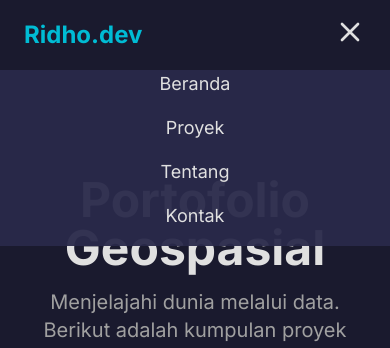
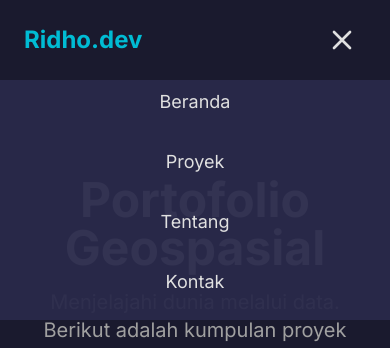
Before and after one commit to ridhoarazzak/Portofolio, a Next.js app: page / in a window 390 px wide. Both pictures are taken after a click on the button 350 px from the left and 32 px from the top of the page. Shown: the top 348 px of the page. Built offline with nearby package versions, Linux system fonts and the light colour scheme.

Commit message:
Update Navbar.js
Updated

```diff
--- a/components/Navbar.js
+++ b/components/Navbar.js
@@ -1,17 +1,17 @@
 // components/Navbar.js
-"use client"; // Penting: Ini menandai komponen sebagai Client Component di Next.js App Router
+"use client"; // PENTING: Menandai ini sebagai Client Component karena menggunakan hooks React
 
 import Link from 'next/link';
 import { useState, useEffect } from 'react';
 
 export default function Navbar() {
-  const [scrolled, setScrolled] = useState(false); // State untuk melacak apakah halaman sudah di-scroll
-  const [isMenuOpen, setIsMenuOpen] = useState(false); // State untuk mengelola menu mobile
+  const [scrolled, setScrolled] = useState(false); // State untuk melacak posisi scroll
+  const [isMenuOpen, setIsMenuOpen] = useState(false); // State untuk mengelola tampilan menu mobile
 
-  // Efek untuk mendeteksi scroll
+  // Efek untuk menambahkan/menghapus event listener saat komponen dimuat/dihapus
   useEffect(() => {
     const handleScroll = () => {
-      // Set 'scrolled' menjadi true jika posisi scroll lebih dari 20px (atau angka lain)
+      // Jika posisi scroll lebih dari 20px, set 'scrolled' menjadi true
       if (window.scrollY > 20) {
         setScrolled(true);
       } else {
@@ -19,26 +19,30 @@ export default function Navbar() {
       }
     };
 
+    // Tambahkan event listener untuk scroll
     window.addEventListener('scroll', handleScroll);
 
-    // Cleanup listener saat komponen di-unmount
+    // Fungsi cleanup: Hapus event listener saat komponen di-unmount
     return () => {
       window.removeEventListener('scroll', handleScroll);
     };
-  }, []); // Array dependensi kosong agar efek hanya berjalan sekali saat mount
+  }, []); // Array dependensi kosong berarti efek hanya berjalan sekali saat mount
 
+  // Fungsi untuk mengubah state menu mobile (membuka/menutup)
   const toggleMenu = () => {
     setIsMenuOpen(!isMenuOpen);
   };
 
   return (
     <nav
-      className={`fixed w-full z-50 transition-all duration-300 ${
-        scrolled ? 'bg-surface/90 shadow-lg backdrop-blur-sm py-2' : 'bg-transparent py-4'
-      }`}
+      className={`
+        fixed w-full z-50 transition-all duration-300
+        ${scrolled ? 'bg-surface/90 shadow-lg backdrop-blur-sm py-2' : 'bg-transparent py-4'}
+      `}
     >
       <div className="container mx-auto px-6 flex justify-between items-center">
-        <Link href="/" className="text-2xl font-bold text-primary">
+        {/* Logo/Nama Portofolio */}
+        <Link href="/" className="text-2xl font-bold text-primary hover:text-primary-dark transition-colors">
           Ridho.dev
         </Link>
 
@@ -58,9 +62,9 @@ export default function Navbar() {
           </Link>
         </div>
 
-        {/* Tombol Menu Mobile */}
+        {/* Tombol Menu Mobile (Hamburger Icon) */}
         <div className="md:hidden">
-          <button onClick={toggleMenu} className="text-text-main focus:outline-none">
+          <button onClick={toggleMenu} className="text-text-main focus:outline-none p-2 rounded-md hover:bg-surface-light">
             <svg
               className="w-8 h-8"
               fill="none"
@@ -69,6 +73,7 @@ export default function Navbar() {
               xmlns="http://www.w3.org/2000/svg"
             >
               {isMenuOpen ? (
+                // Ikon "X" saat menu terbuka
                 <path
                   strokeLinecap="round"
                   strokeLinejoin="round"
@@ -76,6 +81,7 @@ export default function Navbar() {
                   d="M6 18L18 6M6 6l12 12"
                 />
               ) : (
+                // Ikon Hamburger saat menu tertutup
                 <path
                   strokeLinecap="round"
                   strokeLinejoin="round"
@@ -88,25 +94,27 @@ export default function Navbar() {
         </div>
       </div>
 
-      {/* Menu Mobile yang Muncul */}
+      {/* Menu Mobile yang Muncul Saat isMenuOpen True */}
       <div
-        className={`md:hidden ${isMenuOpen ? 'block' : 'hidden'} bg-surface/95 mt-4 pb-4 transition-all duration-300`}
+        className={`md:hidden ${
+          isMenuOpen ? 'block animate-slide-down' : 'hidden' // Menggunakan animasi untuk muncul
+        } bg-surface/95 mt-4 pb-4 transition-all duration-300`}
       >
         <div className="flex flex-col items-center space-y-4">
-          <Link href="/" onClick={toggleMenu} className="text-text-main hover:text-primary transition-colors text-lg">
+          <Link href="/" onClick={toggleMenu} className="text-text-main hover:text-primary transition-colors text-lg w-full text-center py-2">
             Beranda
           </Link>
-          <Link href="/proyek" onClick={toggleMenu} className="text-text-main hover:text-primary transition-colors text-lg">
+          <Link href="/proyek" onClick={toggleMenu} className="text-text-main hover:text-primary transition-colors text-lg w-full text-center py-2">
             Proyek
           </Link>
-          <Link href="/tentang" onClick={toggleMenu} className="text-text-main hover:text-primary transition-colors text-lg">
+          <Link href="/tentang" onClick={toggleMenu} className="text-text-main hover:text-primary transition-colors text-lg w-full text-center py-2">
             Tentang
           </Link>
-          <Link href="/kontak" onClick={toggleMenu} className="text-text-main hover:text-primary transition-colors text-lg">
+          <Link href="/kontak" onClick={toggleMenu} className="text-text-main hover:text-primary transition-colors text-lg w-full text-center py-2">
             Kontak
           </Link>
         </div>
       </div>
     </nav>
   );
-        }
+      }
```
